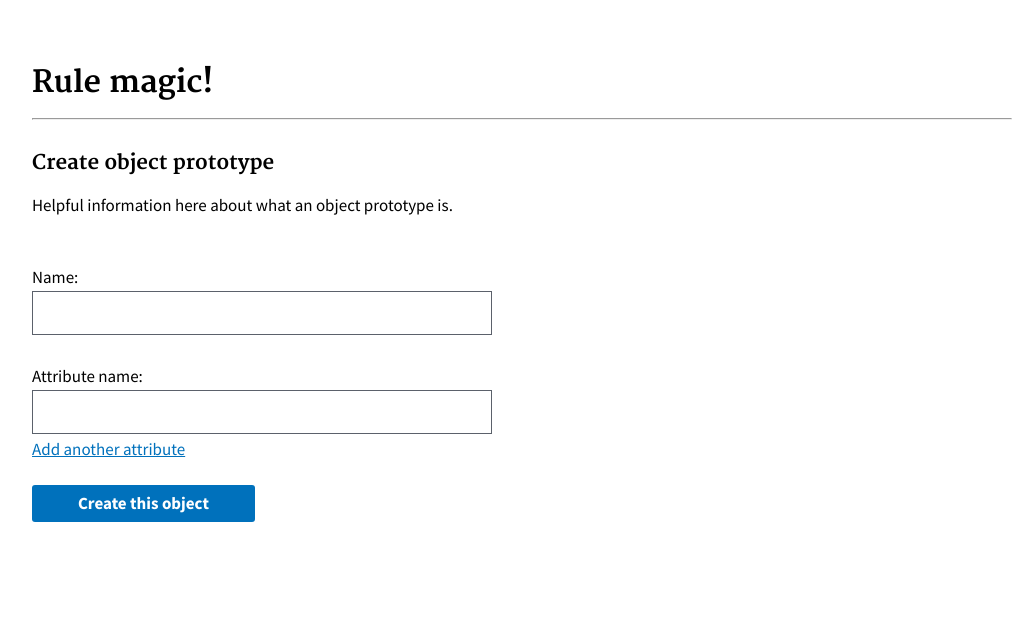
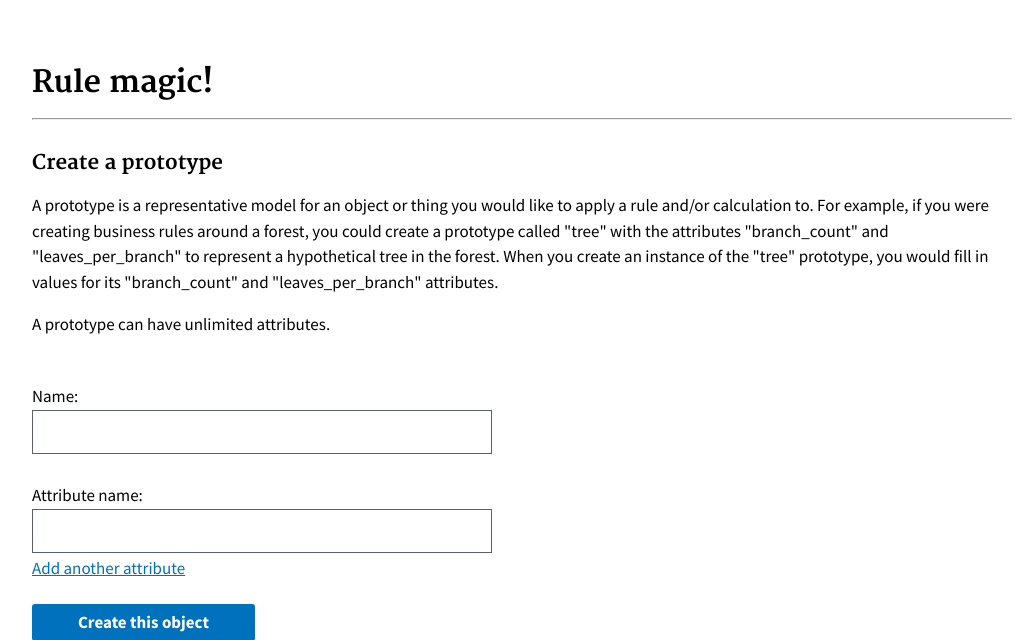
Before and after one commit to 18F/opm-faces, a Flask app: page /prototypes/create in a window 1280 px wide. Shown: the top 640 px of the page, without its empty margins (118-1137 px from the left). Run offline with Flask 2, Linux system fonts and the light colour scheme; some libraries are stand-ins or nearby versions.

Commit message:
add help text

```diff
--- a/magic_rules/templates/create_data.html
+++ b/magic_rules/templates/create_data.html
@@ -9,6 +9,10 @@
   <h3>
     Create some data
   </h3>
+  <p>
+    Enter for the attributes of a prototype to create a new instance. As part of
+    creation, any associated rules and/or calculations will be executed.
+  </p>
   <div class="usa-width-one-half">
     {% for obj in prototypes %}
       <form method="post" action="/data/_incoming" enctype="multipart/form-data">
--- a/magic_rules/templates/create_prototypes.html
+++ b/magic_rules/templates/create_prototypes.html
@@ -6,9 +6,19 @@
   </h2>
   <hr>
   <h3>
-      Create object prototype
+      Create a prototype
   </h3>
-  <p>Helpful information here about what an object prototype is.</p>
+  <p>
+    A prototype is a representative model for an object or thing you
+    would like to apply a rule and/or calculation to. For example, if you
+    were creating business rules around a forest, you could create a prototype
+    called "tree" with the attributes "branch_count" and "leaves_per_branch" to
+    represent a hypothetical tree in the forest. When you create an instance of
+    the "tree" prototype, you would fill in values for its "branch_count" and
+    "leaves_per_branch" attributes.
+  </p><p>
+    A prototype can have unlimited attributes.
+  </p>
   <div class="usa-width-one-half">
     <form method="post" action="/prototypes/_incoming" enctype="multipart/form-data">
       <label for="name">Name:</label>
```
Also changed, not shown: magic_rules/templates/create_calculations.html (+15 -0 lines), magic_rules/templates/create_rules.html (+11 -0 lines).
